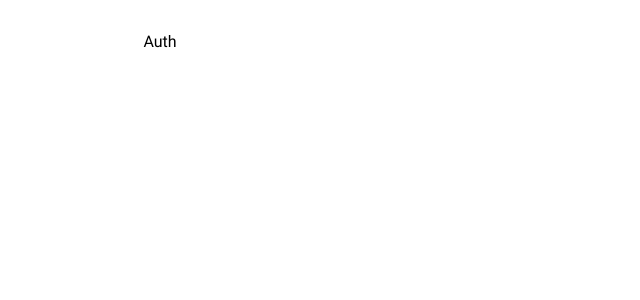
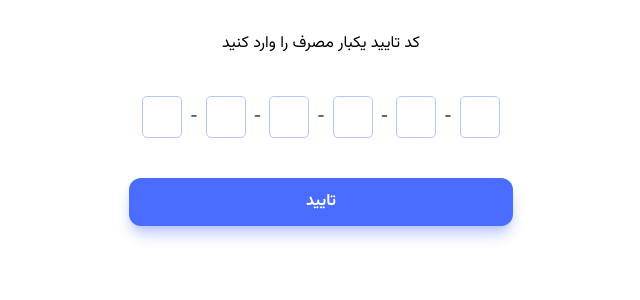
Before and after one commit to alizargar21/Freelancerin-app, a React (Vite) app: page /auth in a window 1280 px wide. Shown: the top 300 px of the page, without its empty margins (544-1184 px from the left). Built offline with nearby package versions, Linux system fonts and the light colour scheme.

Commit message:
create auth page
send otp & check otp component

```diff
--- a/src/App.jsx
+++ b/src/App.jsx
@@ -1,17 +1,17 @@
 import { useState } from "react";
-import reactLogo from "./assets/react.svg";
-import viteLogo from "/vite.svg";
 import "./App.css";
 import { Route, Routes } from "react-router-dom";
-import Auth from "./Components/Auth/Auth";
+import Auth from "./pages/Auth";
 
 function App() {
   const [count, setCount] = useState(0);
 
   return (
-   <Routes>
-    <Route  path="/auth" element={<Auth />}/>
-   </Routes>
+    <div className="container">
+      <Routes>
+        <Route path="/auth" element={<Auth />} />
+      </Routes>
+    </div>
   );
 }
 
--- a/src/Components/Auth/Auth.jsx
+++ /dev/null
@@ -1,9 +0,0 @@
-import React from 'react'
-
-const Auth = () => {
-  return (
-    <div>Auth</div>
-  )
-}
-
-export default Auth
--- /dev/null
+++ b/src/features/Authentication/CheckOTPForm.jsx
@@ -0,0 +1,33 @@
+import React, { useState } from "react";
+import OTPInput from "react-otp-input";
+import Button from "../../ui/Button";
+
+const CheckOTPForm = () => {
+  const [otp, setOtp] = useState("");
+
+  return (
+    <div>
+      <form className="space-y-10">
+        <p>کد تایید یکبار مصرف را وارد کنید</p>
+        <OTPInput
+          value={otp}
+          onChange={setOtp}
+          numInputs={6}
+          containerStyle="flex flex-row-reverse justify-center gap-x-2 "
+          inputStyle={{
+            width: "2.5rem",
+            padding: "0.5rem 0.2rem",
+            border: "1px solid rgb(var(--color-primary-300))",
+            borderRadius: "5px",
+          }}
+          renderSeparator={<span>-</span>}
+          renderInput={(props) => <input {...props} />}
+          inputType="number"
+        />
+        <Button className={"btn btn--primary"} title={" تایید"} />
+      </form>
+    </div>
+  );
+};
+
+export default CheckOTPForm;
--- /dev/null
+++ b/src/features/Authentication/SendOTPForm,.jsx
@@ -0,0 +1,22 @@
+import React, { useState } from "react";
+import TextFieldInput from "../../ui/TextFieldInput";
+import Button from "../../ui/Button";
+
+const SendOTPForm = () => {
+  const [phoneNumber, setPhonenumber] = useState();
+  return (
+    <div>
+      <form className="space-y-4">
+        <TextFieldInput
+        label={"    شماره موبایل"}
+          name={"phoneNumber"}
+          value={phoneNumber}
+          onChange={(e) => setPhonenumber(e.target.value)}
+        />
+      <Button className={"btn btn-primary"} title={"ارسال کد تایید"} />
+      </form>
+    </div>
+  );
+};
+
+export default SendOTPForm;
--- a/src/index.css
+++ b/src/index.css
@@ -4,6 +4,25 @@
 @tailwind components;
 @tailwind utilities;
 
+@layer components {
+  .textField__input {
+    @apply w-full py-3 px-4 rounded-xl text-secondary-900
+             border border-gray-100 outline-none hover:border-primary-300
+              focus:shadow-lg focus:shadow-primary-200
+               focus:border-primary-500 focus:bg-white transition-all
+                duration-300 ease-in-out;
+  }
+
+  .btn {
+    @apply px-3 py-1 font-bold rounded-xl transition-all duration-300
+  }
+  .btn--primary {
+    @apply px-4 py-3 w-full bg-primary-900 text-secondary-100 hover:bg-primary-800 shadow-lg shadow-primary-300
+  }
+  .btn--secondary {
+    @apply bg-secondary-500
+  }
+}
 @layer base {
   :root {
     &,
@@ -182,4 +201,7 @@ table td {
   color: rgb(var(--color-secondary-600));
 }
 
+label {
+  display: block;
+}
 /*  react tag input */
--- /dev/null
+++ b/src/pages/Auth.jsx
@@ -0,0 +1,16 @@
+import React from "react";
+import SendOTPForm from "../features/Authentication/SendOTPForm,";
+import CheckOTPForm from "../features/Authentication/CheckOTPForm";
+
+const Auth = () => {
+  return (
+    <div className="flex justify-center">
+      <div className="w-full sm:max-w-sm">
+        {/* <SendOTPForm /> */}
+        <CheckOTPForm />
+      </div>
+    </div>
+  );
+};
+
+export default Auth;
--- /dev/null
+++ b/src/ui/Button.jsx
@@ -0,0 +1,9 @@
+import React from 'react'
+
+const Button = ({name , title , className  , onClick}) => {
+  return (
+          <button className={className} onClick={onClick} id={name}>{title}</button>
+  )
+}
+
+export default Button
--- /dev/null
+++ b/src/ui/TextFieldInput.jsx
@@ -0,0 +1,20 @@
+import React from "react";
+
+const TextFieldInput = ({ label, onChange, name, value,  }) => {
+  return (
+    <div>
+      <label htmlFor={name} className="mb-2 block">
+        {label}
+      </label>
+      <input
+        id={name}
+        type="text"
+        className="textField__input"
+        onChange={onChange}
+        autoComplete="off"
+      />
+    </div>
+  );
+};
+
+export default TextFieldInput;
```
